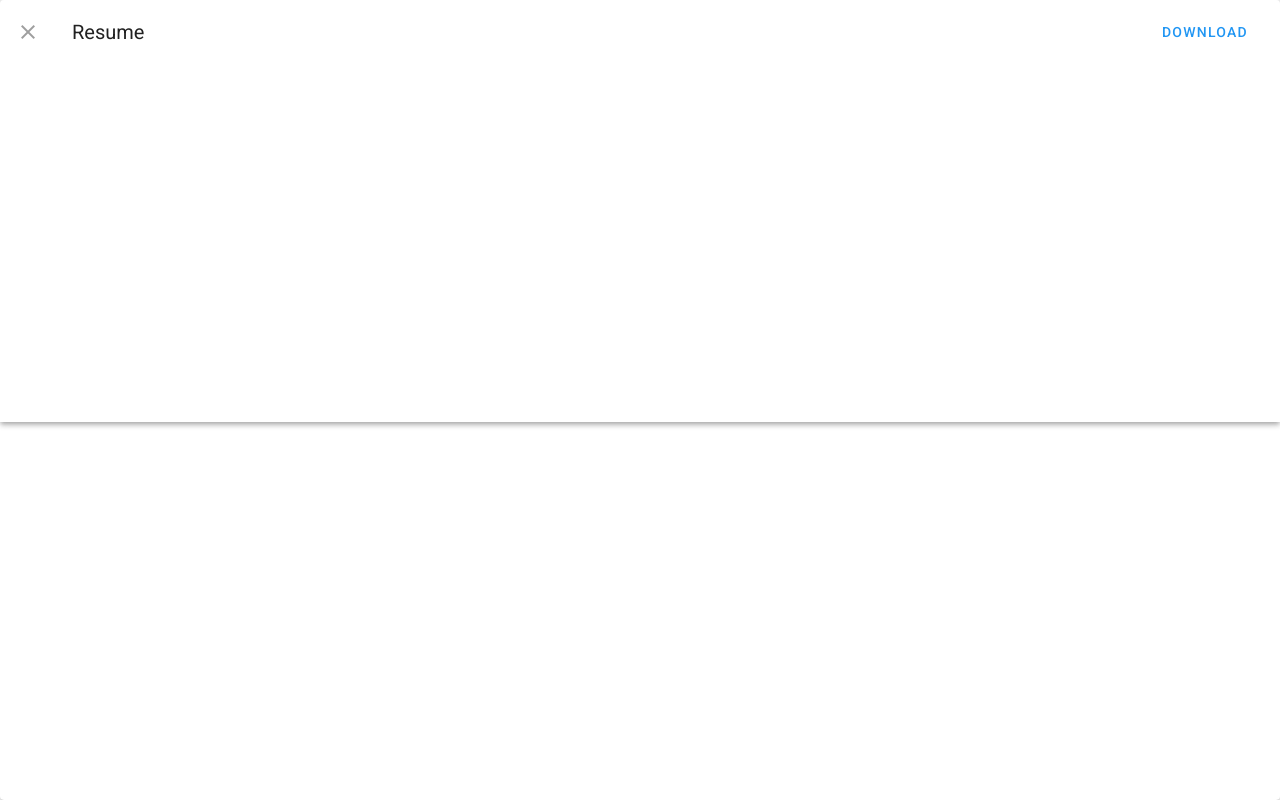
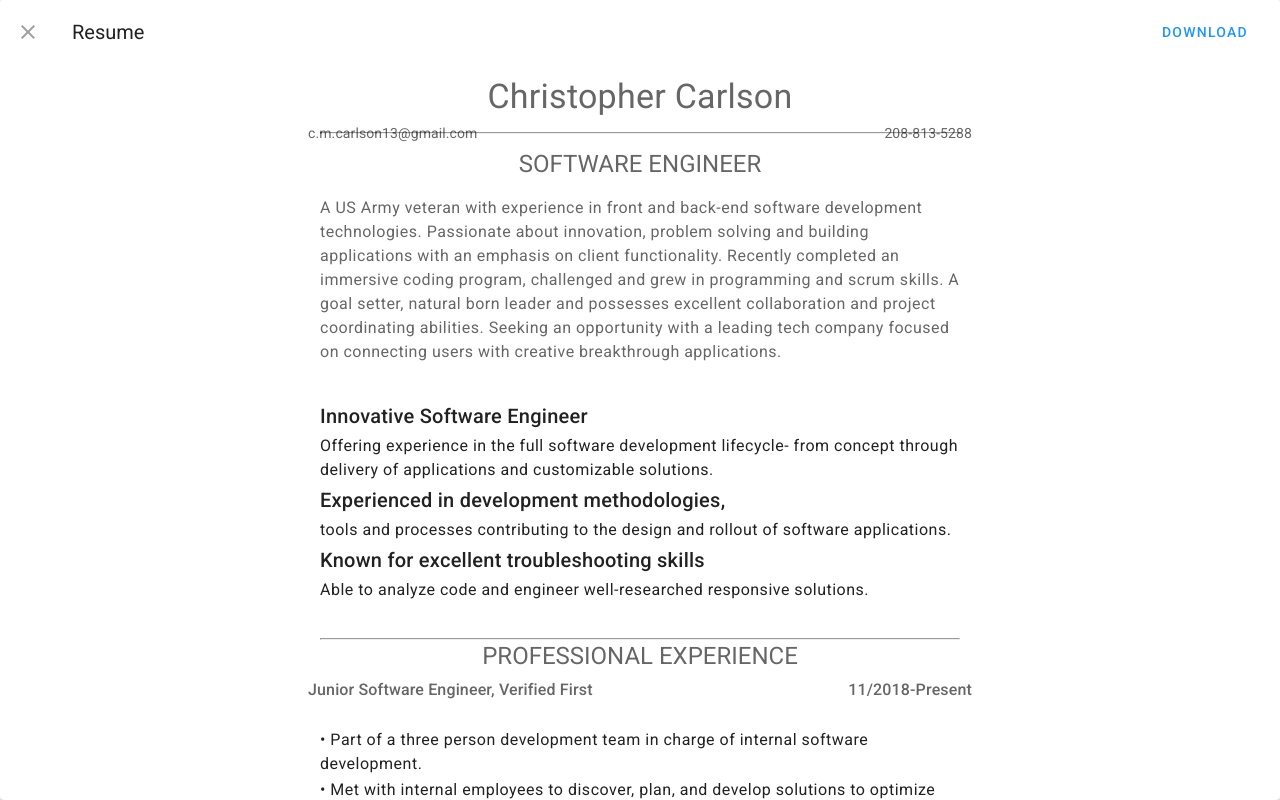
Before and after one commit to ChristopherMCarlson/updatedLandingPage, a Vue app: page / in a window 1280 px wide. Both pictures are taken after a click on the button 738 px from the left and 428 px from the top of the page. Built offline with nearby package versions, Linux system fonts and the light colour scheme.

Commit message:
its working

```diff
--- a/src/components/HomeComponent.vue
+++ b/src/components/HomeComponent.vue
@@ -71,7 +71,7 @@
     <v-row justify="center">
       <v-dialog v-model="resumeDialog" fullscreen hide-overlay="true" transition="dialog-bottom-transition" scrollable="true">
         <v-card>
-          <v-toolbar>
+          <v-toolbar elevation='0'>
             <v-btn icon dark @click="resumeDialog = false">
               <v-icon color='grey'>mdi-close</v-icon>
             </v-btn>
@@ -81,8 +81,78 @@
               <v-btn color="blue" text @click="resumeDialog = false">Download</v-btn>
             </v-toolbar-items>
           </v-toolbar>
-          <v-card-text>
-
+          <v-card-text class='mt-3 justify-center' style="padding: 0% 25% 0% 25%">
+            <p class="text-center display-1">Christopher Carlson</p>
+            <hr/>
+            <v-row>
+              <v-col cols="12">
+                <v-row class='d-flex justify-space-between'>
+                  <p>c.m.carlson13@gmail.com</p>
+                  <p>208-813-5288</p>
+                </v-row>
+              </v-col>
+            </v-row>
+            <p class="text-center headline">SOFTWARE ENGINEER</p>
+            <p class="text-left body-1">A US Army veteran with experience in front and back-end software development technologies. Passionate about innovation, problem solving and building applications with an emphasis on client functionality. Recently completed an immersive coding program, challenged and grew in programming and scrum skills. A goal setter, natural born leader and possesses excellent collaboration and project coordinating abilities. Seeking an opportunity with a leading tech company focused on connecting users with creative breakthrough applications.</p>
+            <v-list disabled>
+              <v-list-item-content>
+                <v-list-item-title class='title'>Innovative Software Engineer</v-list-item-title>
+                <p class='body-1'>Offering experience in the full software development lifecycle- from concept through delivery of applications and customizable solutions.</p>
+                <v-list-item-title class='title'>Experienced in development methodologies,</v-list-item-title>
+                <p class='body-1'>tools and processes contributing to the design and rollout of software applications.</p>
+                <v-list-item-title class='title'>Known for excellent troubleshooting skills</v-list-item-title>
+                <p class='body-1'>Able to analyze code and engineer well-researched responsive solutions.</p>
+              </v-list-item-content>
+            </v-list>
+            <hr/>
+          <p class="text-center headline">PROFESSIONAL EXPERIENCE</p>
+          <v-row class='d-flex justify-space-between'>
+            <p class="subtitle-1 font-weight-medium">Junior Software Engineer, Verified First</p>
+            <p class="subtitle-1 font-weight-medium">11/2018-Present</p>
+          </v-row>
+          <v-list disabled>
+            <v-list-item-content>
+              <p class='body-1'>&#8226; Part of a three person development team in charge of internal software development.</p>
+              <p class='body-1'>&#8226; Met with internal employees to discover, plan, and develop solutions to optimize workflow</p>
+              <p class='body-1'>&#8226; Conducted QA for internal design and development</p>
+              <p class='body-1'>&#8226; Administered hotfixes to ensure smooth daily operations</p>
+              <p class='body-1'>&#8226; Served as a thought partner for the Director of Information Systems</p>
+              <p class='body-1'>&#8226; Programmed back-end and front-end code within SalesForce</p>
+            </v-list-item-content>
+          </v-list>
+          <v-row class='d-flex justify-space-between'>
+              <p class="subtitle-1 font-weight-medium">Full Stack Developer Student, CodeWorks</p>
+              <p class="subtitle-1 font-weight-medium">07/2018-10/2018</p>
+            </v-row>
+            <v-list disabled>
+              <v-list-item-content>
+                <p class='body-1'>&#8226; Completed over 500 hours of software development in an immersive learning environment.</p>
+                <p class='body-1'>&#8226; Participated in 24-hour hack-a-thons events testing and challenging personal goals.</p>
+                <p class='body-1'>&#8226; Designed a music playlist app (Vue Music) where users search and add favorite artists to personalized lists. Integrated with iTunes Api, and built with VueJS.</p>
+                <p class='body-1'>&#8226; Utilized VueJS, node, and Vuetify to develop a user dashboard app displaying current weather, time, and rotating quotes and images.</p>
+                <p class='body-1'>&#8226; Collaborated on group capstone project (Lendr), created an app to track status of loaned items to other users and allowed users to confirm receipt of lent items with attached due dates. Developed with VueJS, Vuetify, and Socket.io.</p>
+                <p class='body-1'>&#8226; Collaborated on a group project (Post-It) during 24-hour hack-a-thon to create a messaging board that allowed users to create accounts, start discussion threads, comment on threads, and provide feedback on comments and posts via a voting system.</p>
+                <p class='body-1'>&#8226; Spent time learning Vuetify for VueJS in order to better style web apps.</p>
+              </v-list-item-content>
+            </v-list>
+            <v-row class='d-flex justify-space-between'>
+              <p class="subtitle-1 font-weight-medium"></p>
+              <p class="subtitle-1 font-weight-medium"></p>
+            </v-row>
+            <v-list disabled>
+              <v-list-item-content>
+                <p class='body-1'>&#8226; </p>
+              </v-list-item-content>
+            </v-list>
+            <v-row class='d-flex justify-space-between'>
+              <p class="subtitle-1 font-weight-medium"></p>
+              <p class="subtitle-1 font-weight-medium"></p>
+            </v-row>
+            <v-list disabled>
+              <v-list-item-content>
+                <p class='body-1'>&#8226; </p>
+              </v-list-item-content>
+            </v-list>
           </v-card-text>
         </v-card>
       </v-dialog>
```
